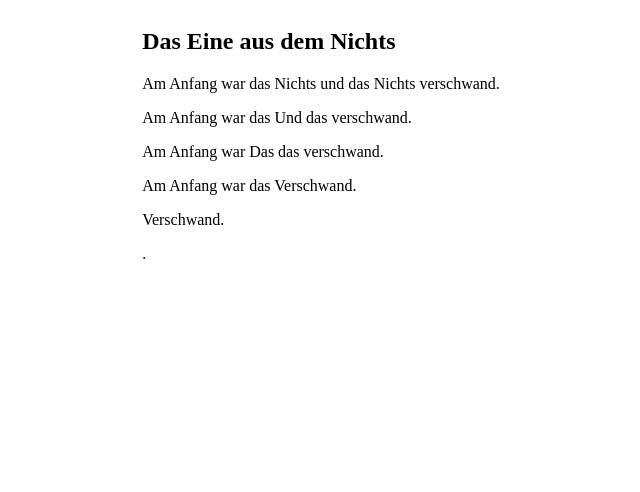
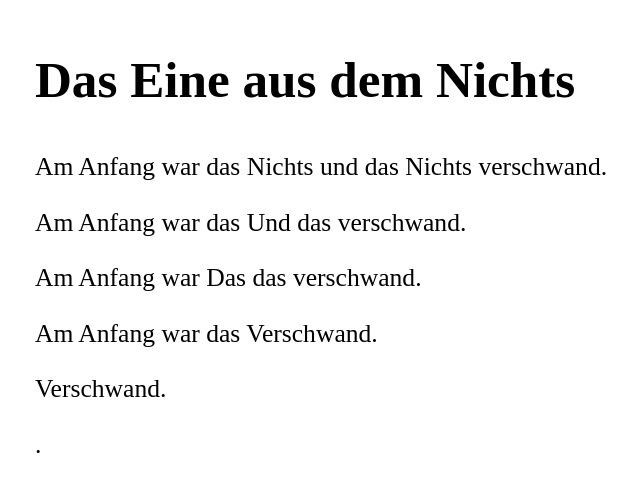
Before and after one commit to herzenweltmeister/herzenweltmeister.github.io, a plain HTML site: page index.html in a window 1280 px wide. Shown: the whole page, without its empty margins (319-959 px from the left). Drawn offline with Linux system fonts and the light colour scheme.

Commit message:
Update h1, p font-size

```diff
--- a/index.html
+++ b/index.html
@@ -11,6 +11,12 @@
     }
     main > article {
       grid-column: 2;
+    }
+    h1 {
+      font-size: 4vw;
+    }
+    p {
+      font-size: 2vw;
     }
   </style>
 </head>
```
